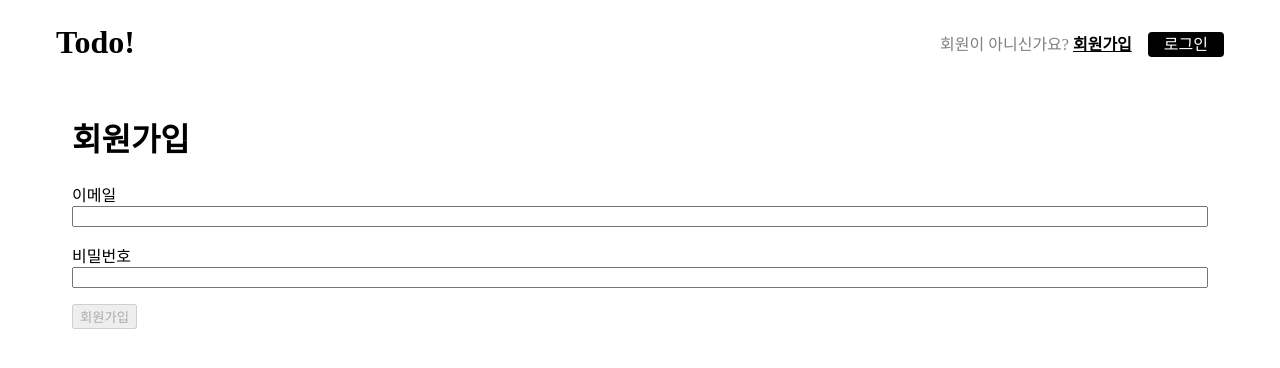
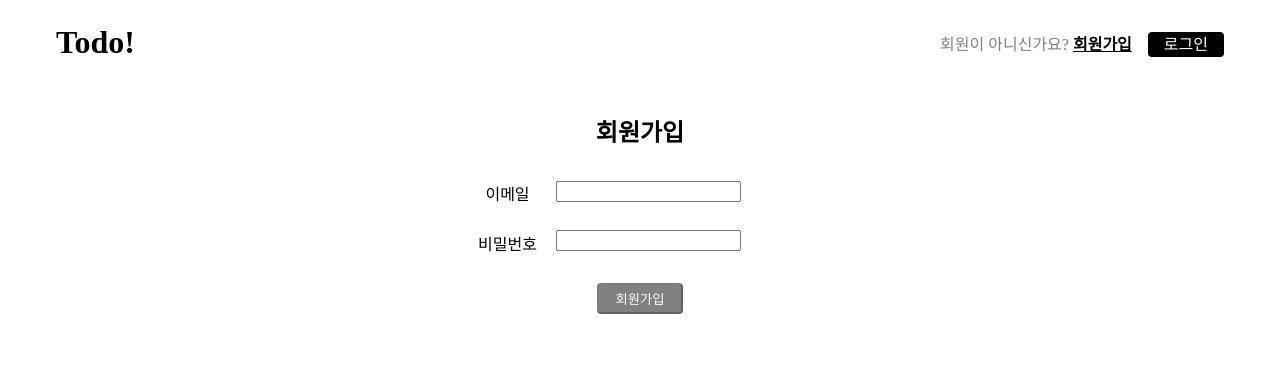
Before and after one commit to not-using/wanted-pre-onboarding-frontend, a React (Create React App) app: page /signup in a window 1280 px wide. Shown: the top 368 px of the page. Built offline with nearby package versions, Linux system fonts and the light colour scheme.

Commit message:
style: 로그인/회원가입 페이지 스타일 변경

```diff
--- a/src/components/Styles.tsx
+++ b/src/components/Styles.tsx
@@ -12,3 +12,10 @@ export const FlexColumn = styled.div`
 	justify-content: center;
 	align-items: center;
 `;
+
+export const FlexRow = styled.div`
+	display: flex;
+	flex-direction: row;
+	justify-content: center;
+	align-items: center;
+`;
--- a/src/components/auth/AuthForm.tsx
+++ b/src/components/auth/AuthForm.tsx
@@ -10,7 +10,7 @@ interface IProps {
 	message: string;
 }
 
-const AuthForm = ({ stage,  request, message }: IProps) => {
+const AuthForm = ({ stage, request, message }: IProps) => {
 	const [email, setEmail] = useState("");
 	const [password, setPassword] = useState("");
 
@@ -18,7 +18,7 @@ const AuthForm = ({ stage,  request, message }: IProps) => {
 	const isPasswordValid = authPolicy.password.validator(password);
 
 	return (
-		<form
+		<Form
 			onSubmit={(e) => {
 				e.preventDefault();
 				request(email, password);
@@ -43,21 +43,39 @@ const AuthForm = ({ stage,  request, message }: IProps) => {
 				invalidMessage={authPolicy.password.invalidMessage}
 				onChange={(e) => setPassword(e.target.value)}
 			/>
-			<Button
+			<StyledButton
 				type="submit"
-				data-testid={`sign${stage==="회원가입" ? "up" : "in"}-button`}
+				data-testid={`sign${stage === "회원가입" ? "up" : "in"}-button`}
 				disabled={isEmailValid && isPasswordValid ? false : true}
 			>
 				{stage}
-			</Button>
+			</StyledButton>
 			<ErrorMessage>{message}</ErrorMessage>
-		</form>
+		</Form>
 	);
 };
 
 export default AuthForm;
 
+const Form = styled.form`
+	display: flex;
+	flex-direction: column;
+	align-items: center;
+`;
+
 const ErrorMessage = styled.p`
 	color: red;
 	font-size: 0.8rem;
 `;
+
+const StyledButton = styled(Button)`
+	padding: 0.25rem 1rem;
+	background-color: black;
+	color: white;
+	border-radius: 0.25rem;
+	&:disabled {
+		background-color: gray;
+		cursor: not-allowed;
+	}
+	margin-top: 1rem;
+`;
--- a/src/components/auth/AuthInput.tsx
+++ b/src/components/auth/AuthInput.tsx
@@ -1,3 +1,4 @@
+import { FlexColumn, FlexRow } from "components/Styles";
 import { ComponentProps } from "react";
 import { styled } from "styled-components";
 
@@ -18,24 +19,30 @@ const AuthInput = ({
 }: IProps) => {
 	const isEmpty = value === "" || undefined;
 	return (
-		<Wrapper>
-			<label htmlFor={id}>{labelText}</label>
-			<CustomInput id={id} {...rest} value={value} />
-			<ErrorText>{isEmpty || isValid ? "" : invalidMessage}</ErrorText>
-		</Wrapper>
+		<FlexRow>
+			<StyledLabel htmlFor={id}>{labelText}</StyledLabel>
+			<FlexColumn>
+				<CustomInput id={id} {...rest} value={value} />
+				<ErrorText>{isEmpty || isValid ? "" : invalidMessage}</ErrorText>
+			</FlexColumn>
+		</FlexRow>
 	);
 };
 
 export default AuthInput;
 
-const Wrapper = styled.div`
-	display: flex;
-	flex-direction: column;
+const StyledLabel = styled.label`
+	width: 4rem;
+	text-align: center;
 `;
-const CustomInput = styled.input``;
+
+const CustomInput = styled.input`
+	margin: 0.8rem 4rem 0 1rem;
+`;
 
 const ErrorText = styled.span`
 	color: red;
 	font-size: 0.8rem;
 	height: 1rem;
+	margin: 0 4rem 0 1rem;
 `;
--- a/src/components/auth/AuthPage.tsx
+++ b/src/components/auth/AuthPage.tsx
@@ -2,6 +2,7 @@ import { useLocation } from "react-router-dom";
 import { usePostAuthSignup } from "api/usePostAuthSignup";
 import { usePostAuthSignin } from "api/usePostAuthSignin";
 import AuthForm from "components/auth/AuthForm";
+import { styled } from "styled-components";
 
 const AuthPage = () => {
 	const isSignup = useLocation().pathname === "/signup";
@@ -13,7 +14,7 @@ const AuthPage = () => {
 
 	return (
 		<>
-			<h1>{stage}</h1>
+			<StyledHeading>{stage}</StyledHeading>
 			<AuthForm
 				stage={stage}
 				request={isSignup ? signup : signin}
@@ -24,3 +25,7 @@ const AuthPage = () => {
 };
 
 export default AuthPage;
+
+const StyledHeading = styled.h2`
+	text-align: center;
+`;
```
